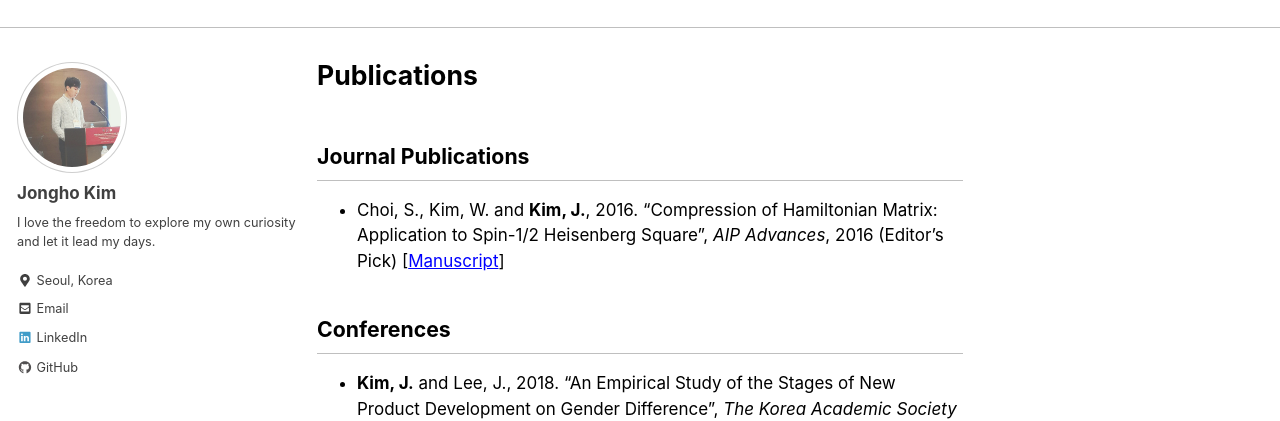
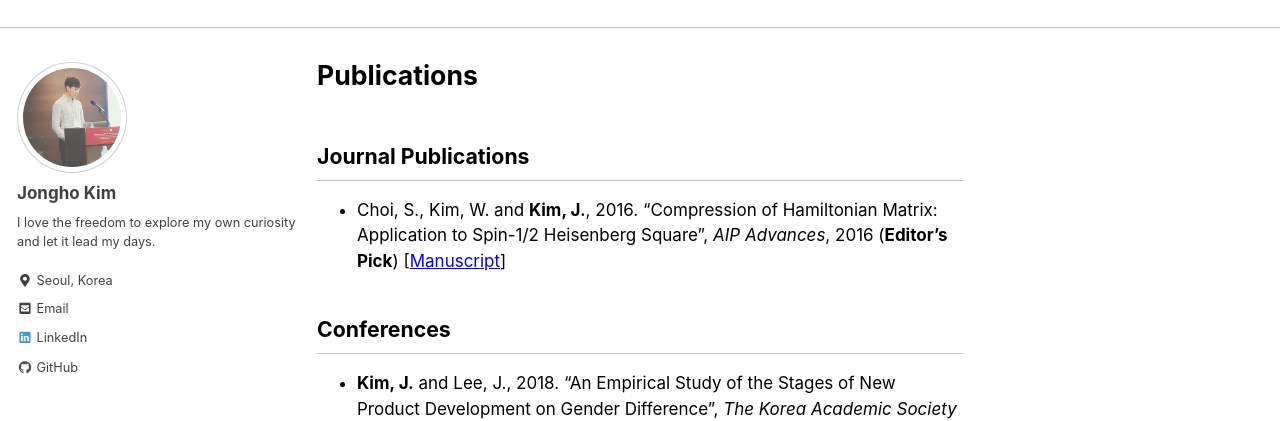
Before and after one commit to jonghkim/jonghkim.github.io, a Jekyll site: the page built from _pages/publications.md, in a window 1280 px wide and 900 px high. Shown: the part 50-471 px from the top of the window. Built offline with Jekyll 4.4.1, drawn with Linux system fonts in a browser that asks for light colours; nearby versions of some CDN libraries.

Commit message:
typo fix

```diff
--- a/_pages/publications.md
+++ b/_pages/publications.md
@@ -6,7 +6,7 @@ author_profile: true
 last_modified_at: 2018-09-10
 ---
 ## Journal Publications
-- Choi, S., Kim, W. and **Kim, J.**, 2016. “Compression of Hamiltonian Matrix: Application to Spin-1/2 Heisenberg Square”, *AIP Advances*, 2016 (Editor’s Pick) [[Manuscript](https://aip.scitation.org/doi/pdf/10.1063/1.4963834?class=pdf)]
+- Choi, S., Kim, W. and **Kim, J.**, 2016. “Compression of Hamiltonian Matrix: Application to Spin-1/2 Heisenberg Square”, *AIP Advances*, 2016 (**Editor’s Pick**) [[Manuscript](https://aip.scitation.org/doi/pdf/10.1063/1.4963834?class=pdf)]
 
 ## Conferences
 - **Kim, J.** and Lee, J., 2018. “An Empirical Study of the Stages of New Product Development on Gender Difference”, *The Korea Academic Society of Industrial Organization (KASIO)*, Seoul, Korea
```
